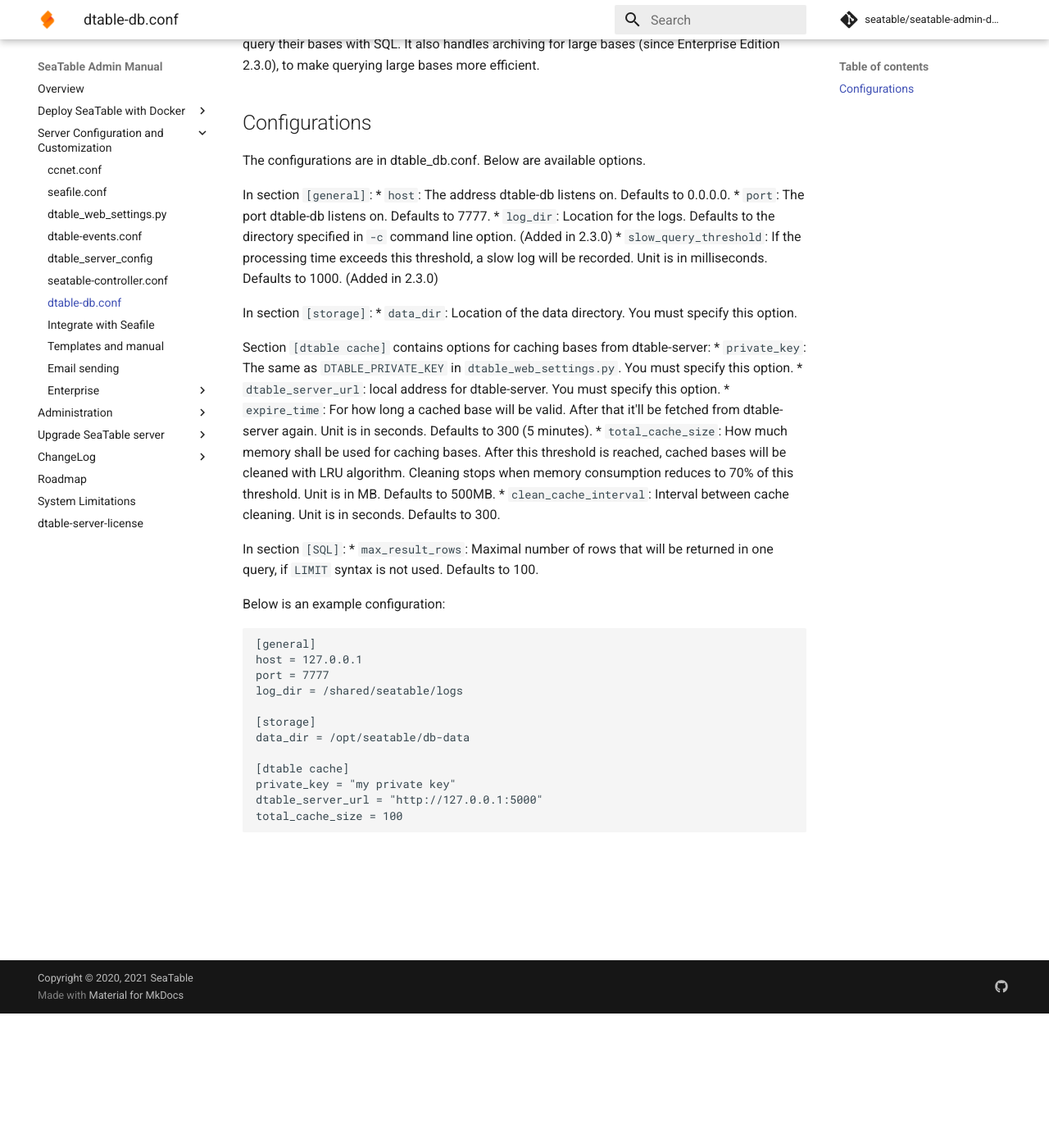
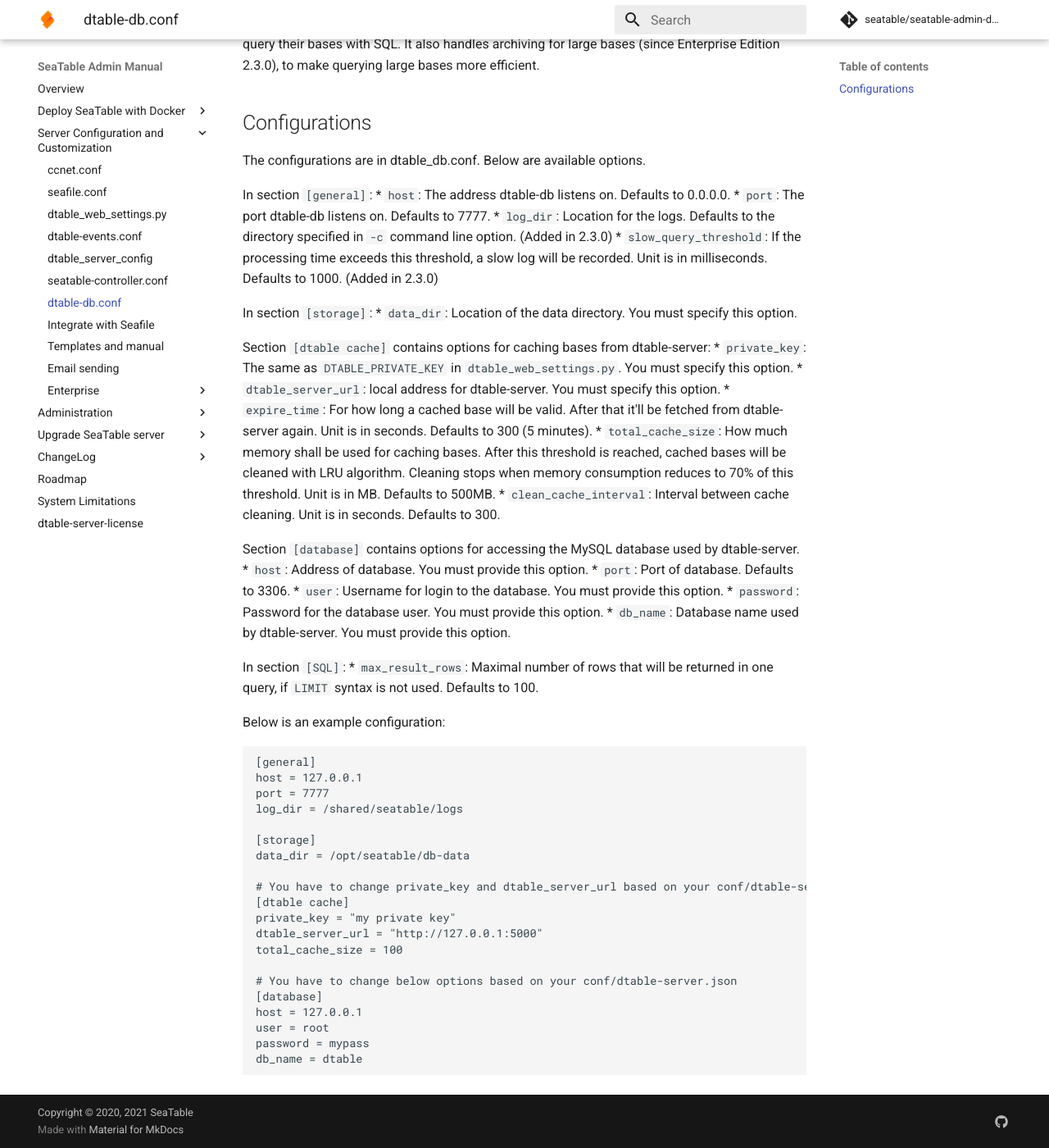
Before and after one commit to seatable/seatable-admin-docs, an MkDocs documentation site: the page built from manual/config/dtable_db_conf.md, in a window 1280 px wide and 1400 px high, scrolled down 164 px. Shown: the whole window at 82% size. Built offline with MkDocs 1.6.1 and Material for MkDocs 9.7.7, drawn with Linux system fonts in a browser that asks for light colours; comment, search, counter and statistics services are not loaded.

Commit message:
Modify dtable-db documentation.

````diff
--- a/manual/config/dtable_db_conf.md
+++ b/manual/config/dtable_db_conf.md
@@ -22,6 +22,13 @@
 * `total_cache_size`: How much memory shall be used for caching bases. After this threshold is reached, cached bases will be cleaned with LRU algorithm. Cleaning stops when memory consumption reduces to 70% of this threshold. Unit is in MB. Defaults to 500MB.
 * `clean_cache_interval`: Interval between cache cleaning. Unit is in seconds. Defaults to 300.
 
+Section `[database]` contains options for accessing the MySQL database used by dtable-server.
+* `host`: Address of database. You must provide this option.
+* `port`: Port of database. Defaults to 3306.
+* `user`: Username for login to the database. You must provide this option.
+* `password`: Password for the database user. You must provide this option.
+* `db_name`: Database name used by dtable-server. You must provide this option.
+
 In section `[SQL]`:
 * `max_result_rows`: Maximal number of rows that will be returned in one query, if `LIMIT` syntax is not used. Defaults to 100.
 
@@ -36,8 +43,16 @@
 [storage]
 data_dir = /opt/seatable/db-data
 
+# You have to change private_key and dtable_server_url based on your conf/dtable-server.json
 [dtable cache]
 private_key = "my private key"
 dtable_server_url = "http://127.0.0.1:5000"
 total_cache_size = 100
+
+# You have to change below options based on your conf/dtable-server.json
+[database]
+host = 127.0.0.1
+user = root
+password = mypass
+db_name = dtable
 ```
````
Also changed, not shown: manual/upgrade/extra-upgrade-notice.md (+10 -0 lines).
